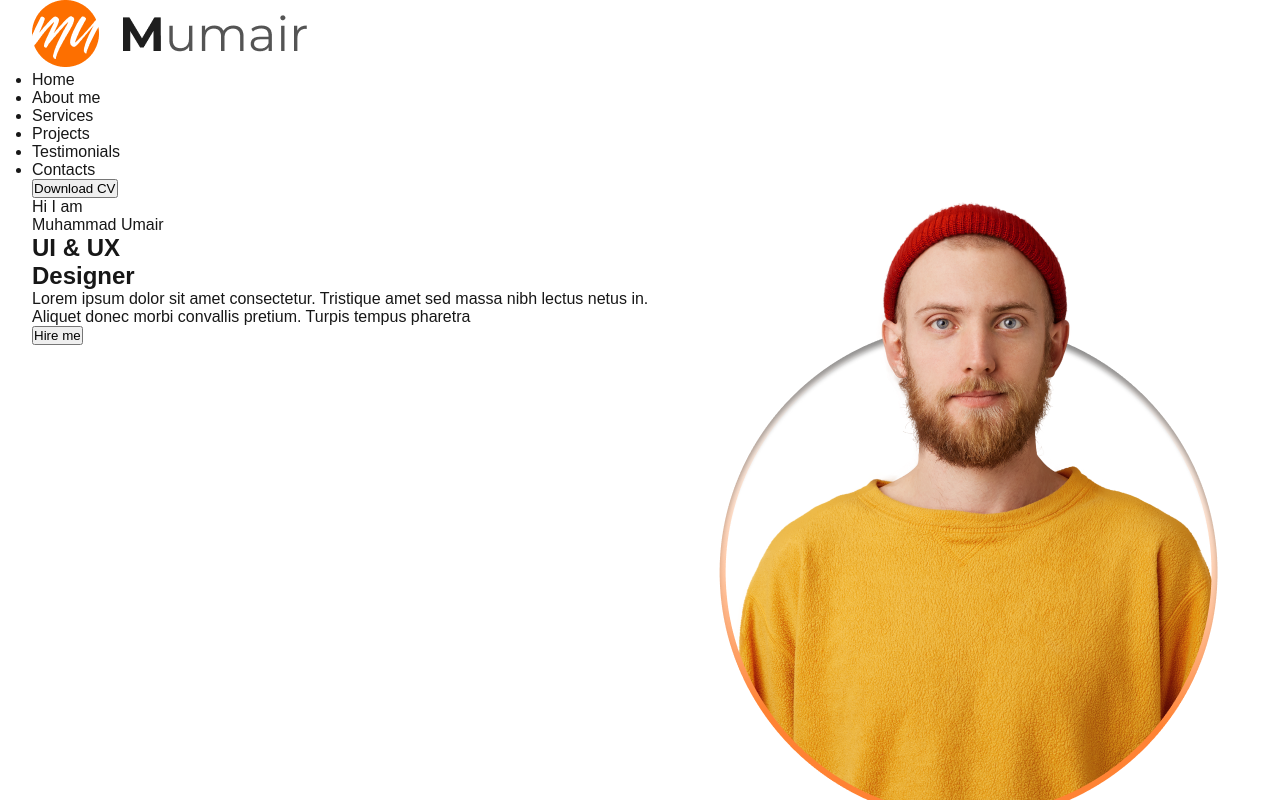
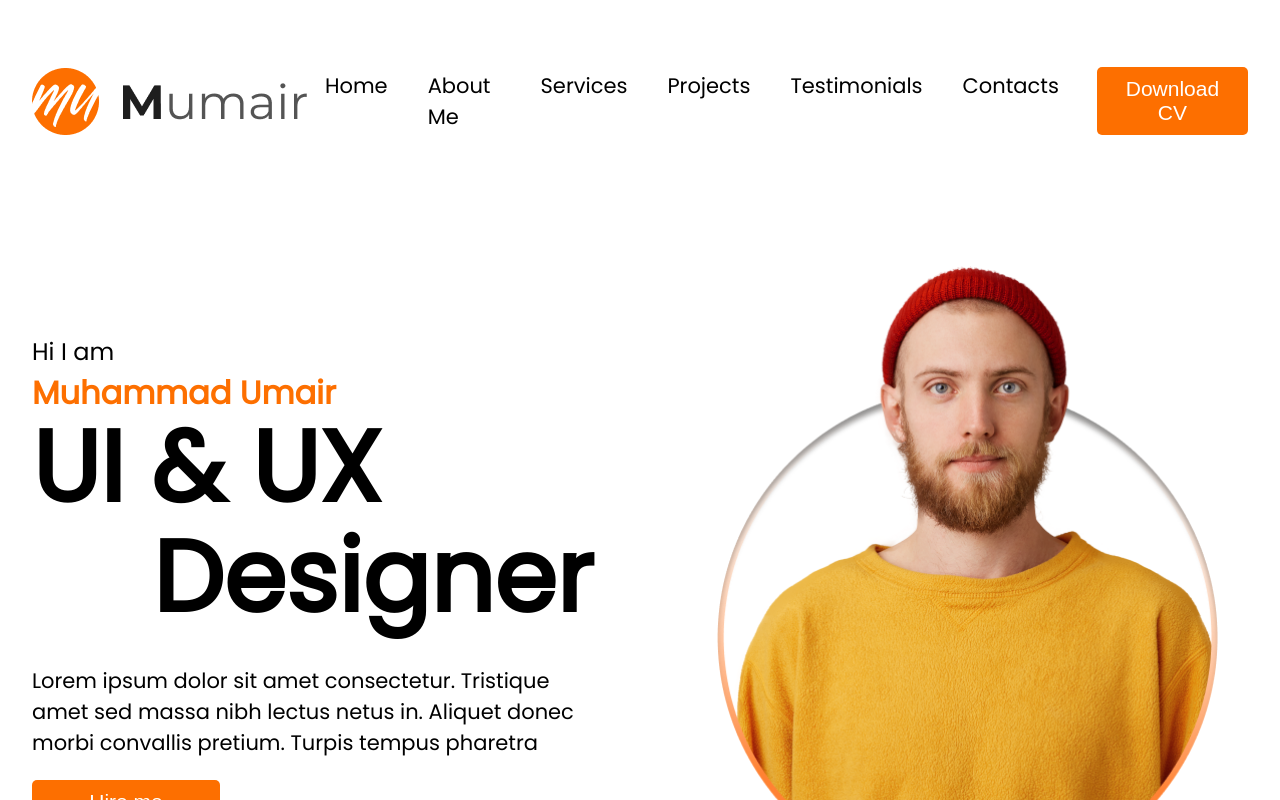
Before and after one commit to nurullah91/mumair-portfolio, a Next.js app: page / in a window 1280 px wide. Shown: the top 800 px of the page. Built offline with nearby package versions, Linux system fonts and the light colour scheme.

Commit message:
navbar and intro section design done

```diff
--- a/src/app/globals.css
+++ b/src/app/globals.css
@@ -14,14 +14,8 @@ html,
 body {
   max-width: 100vw;
   overflow-x: hidden;
-}
-
-body {
-  color: var(--foreground);
-  background: var(--background);
-  font-family: Arial, Helvetica, sans-serif;
-  -webkit-font-smoothing: antialiased;
-  -moz-osx-font-smoothing: grayscale;
+  font-family: poppins;
+  color: #000000;
 }
 
 * {
@@ -29,14 +23,19 @@ body {
   padding: 0;
   margin: 0;
 }
+.primaryBg {
+  background-color: #e85a00;
+  /* #ff6300 */
+}
 
 a {
-  color: inherit;
   text-decoration: none;
 }
-
-@media (prefers-color-scheme: dark) {
-  html {
-    color-scheme: dark;
-  }
+.primaryBtn {
+  background-color: #fd6f00;
+  text-decoration: none;
+  padding: 10px 14px;
+  border-radius: 5px;
+  border: none;
+  color: white;
 }
--- a/src/components/Container.tsx
+++ b/src/components/Container.tsx
@@ -5,7 +5,7 @@ export interface IContainerProps {
 }
 export default function Container({ children }: IContainerProps) {
   return (
-    <div style={{ width: "95%", margin: "0px auto", maxWidth: "1420px" }}>
+    <div style={{ width: "95%", margin: "0px auto", maxWidth: "1280px" }}>
       {children}
     </div>
   );
--- a/src/components/Sections/Intro.tsx
+++ b/src/components/Sections/Intro.tsx
@@ -1,32 +1,35 @@
 import Image from "next/image";
 import person from "@/assets/Group 2.png";
 import Container from "../Container";
+import styles from "@/styles/intro.module.css";
 export default function Intro() {
   return (
-    <section>
+    <section style={{ marginTop: "120px" }}>
       <Container>
-        <div style={{ display: "flex", gap: "20px" }}>
+        <div className={styles.contentContainer}>
           <div>
-            <p>
-              Hi I am
-              <br />
-              <span>Muhammad Umair</span>
-            </p>
+            <p className={styles.hi}>Hi I am</p>
+            <p className={styles.name}>Muhammad Umair</p>
 
-            <h1>UI & UX</h1>
-            <h1>Designer</h1>
-            <p>
+            <h1 className={styles.firstTitle}>UI & UX</h1>
+            <h1 className={styles.secondTitle}>Designer</h1>
+            <p className={styles.description}>
               Lorem ipsum dolor sit amet consectetur. Tristique amet sed massa
               nibh lectus netus in. Aliquet donec morbi convallis pretium.
               Turpis tempus pharetra
             </p>
 
-            <button>
-              <a href="#">Hire me</a>
+            <button
+              className="primaryBtn"
+              style={{ width: "188px", marginTop: "22px", fontSize: "21px" }}
+            >
+              <a href="#" style={{ color: "#FFFFFF" }}>
+                Hire me
+              </a>
             </button>
           </div>
           <div>
-            <Image src={person} alt="Person" />
+            <Image src={person} alt="Person" className={styles.introImg} />
           </div>
         </div>
       </Container>
--- a/src/components/Shared/Navbar.tsx
+++ b/src/components/Shared/Navbar.tsx
@@ -1,28 +1,46 @@
 import Image from "next/image";
 import Container from "../Container";
 import logo from "@/assets/logo.png";
+import Link from "next/link";
+import styles from "./navbar.module.css";
 
 export default function Navbar() {
   return (
-    <div>
+    <nav style={{ marginTop: "60px" }}>
       <Container>
-        <div>
-          <Image src={logo} alt="logo" />
-          <ul>
-            <li>Home</li>
-            <li>About me</li>
-            <li>Services</li>
-            <li>Projects</li>
-            <li>Testimonials</li>
-            <li>Contacts</li>
-          </ul>
-          <div>
-            <button>
-              <a href="#">Download CV</a>
-            </button>
+        <div className={styles.navContainer}>
+          <Image src={logo} alt="logo" style={{ width: "280px" }} />
+          <div className={styles.navSecondContainer}>
+            <div className={styles.navItemContainer}>
+              <Link href={"/"} className={styles.navItem}>
+                Home
+              </Link>
+              <Link href={"/"} className={styles.navItem}>
+                About Me
+              </Link>
+              <Link href={"/"} className={styles.navItem}>
+                Services
+              </Link>
+              <Link href={"/"} className={styles.navItem}>
+                Projects
+              </Link>
+              <Link href={"/"} className={styles.navItem}>
+                Testimonials
+              </Link>
+              <Link href={"/"} className={styles.navItem}>
+                Contacts
+              </Link>
+            </div>
+            <div>
+              <button className="primaryBtn">
+                <a href="#" style={{ color: "#FFFFFF", fontSize: "21px" }}>
+                  Download CV
+                </a>
+              </button>
+            </div>
           </div>
         </div>
       </Container>
-    </div>
+    </nav>
   );
 }
--- /dev/null
+++ b/src/components/Shared/navbar.module.css
@@ -0,0 +1,22 @@
+.navContainer {
+  display: flex;
+  align-items: center;
+  justify-content: space-between;
+}
+.navSecondContainer {
+  display: flex;
+  align-items: center;
+  gap: 24px;
+  font-family: poppins;
+}
+.navItemContainer {
+  display: flex;
+  gap: 12px;
+}
+
+.navItem {
+  text-decoration: none;
+  font-size: 21px;
+  color: #000000;
+  padding: 10px 14px;
+}
--- /dev/null
+++ b/src/styles/intro.module.css
@@ -0,0 +1,39 @@
+.contentContainer {
+  display: flex;
+  gap: 115px;
+  align-items: center;
+}
+
+.introImg {
+  height: auto;
+  width: 540px;
+}
+
+.hi {
+  font-size: 24px;
+  font-weight: 400;
+}
+
+.name {
+  font-size: 32px;
+  color: #fd6f00;
+  font-weight: 600;
+}
+
+.firstTitle {
+  font-size: 100px;
+  font-weight: 700;
+  line-height: 100px;
+  text-align: start;
+}
+.secondTitle {
+  font-size: 100px;
+  font-weight: 700;
+  line-height: 120px;
+  text-align: end;
+}
+
+.description {
+  font-size: 21px;
+  margin-top: 28px;
+}
```
